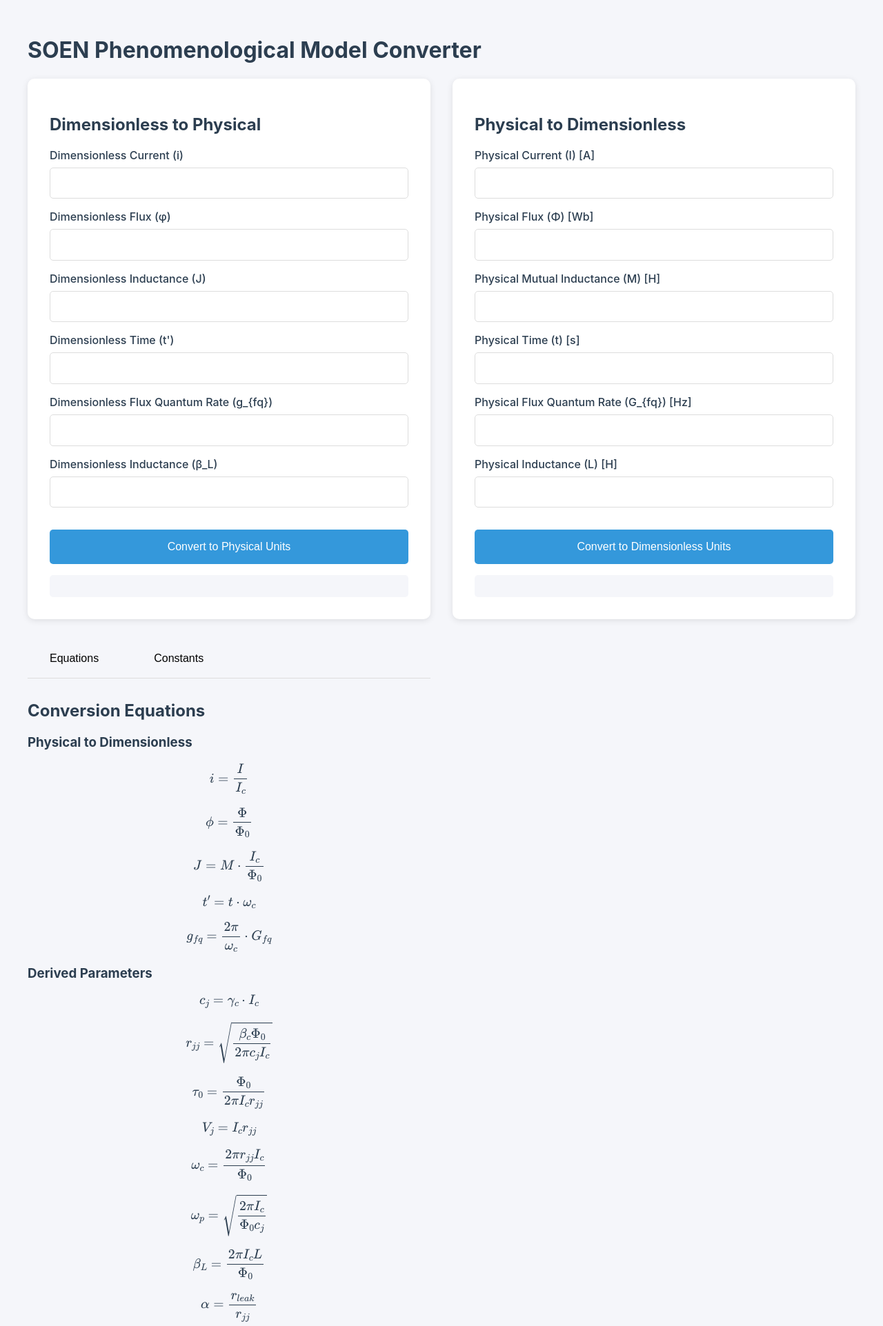
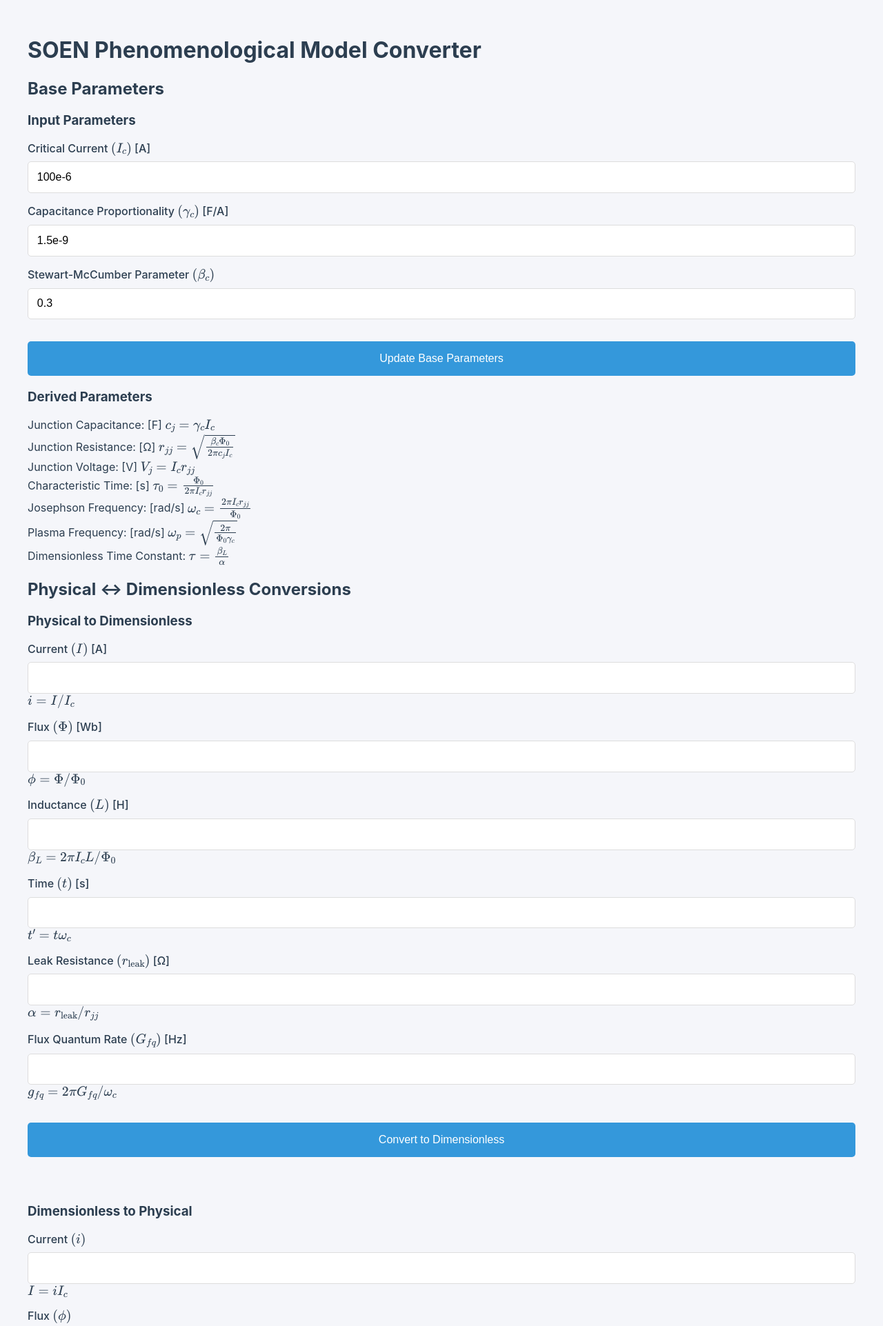
Before and after one commit to Matt-Cox1/soen_conversion_app, a Flask app: page / in a window 1280 px wide. Shown: the top 1923 px of the page at 69% size. Run offline with Flask 3, Linux system fonts and the light colour scheme.

Commit message:
Update index.html

```diff
--- a/templates/index.html
+++ b/templates/index.html
@@ -1,4 +1,4 @@
-<!-- FILEPATH: scr/soen/utils/physical_mappings/templates/index.html -->
+<!-- FILEPATH: src/soen/utils/physical_mappings/templates/index.html -->
 
 <!DOCTYPE html>
 <html lang="en">
@@ -20,181 +20,175 @@
         };
     </script>
 
-    <!-- Custom styles and scripts -->
+    <!-- Custom styles -->
     <link rel="stylesheet" href="{{ url_for('static', filename='css/styles.css') }}">
 </head>
 <body>
     <div class="container">
         <h1>SOEN Phenomenological Model Converter</h1>
-        <div class="converter-grid">
-            <!-- Dimensionless to Physical Section -->
-            <div class="converter-section">
-                <h2>Dimensionless to Physical</h2>
-                <div class="input-group">
-                    <label for="i">Dimensionless Current (i)</label>
-                    <input id="i" type="number" step="any">
-                </div>
-                <div class="input-group">
-                    <label for="phi">Dimensionless Flux (φ)</label>
-                    <input id="phi" type="number" step="any">
-                </div>
-                <div class="input-group">
-                    <label for="J">Dimensionless Inductance (J)</label>
-                    <input id="J" type="number" step="any">
-                </div>
-                <div class="input-group">
-                    <label for="t_prime">Dimensionless Time (t')</label>
-                    <input id="t_prime" type="number" step="any">
-                </div>
-                <div class="input-group">
-                    <label for="g_fq">Dimensionless Flux Quantum Rate (g_{fq})</label>
-                    <input id="g_fq" type="number" step="any">
-                </div>
-                <div class="input-group">
-                    <label for="beta_L">Dimensionless Inductance (β_L)</label>
-                    <input id="beta_L" type="number" step="any">
-                </div>
-                <button onclick="convertToPhysical()" class="convert-physical-btn">Convert to Physical Units</button>
-                <div id="physicalResult" class="result"></div>
-            </div>
 
-            <!-- Physical to Dimensionless Section -->
-            <div class="converter-section">
-                <h2>Physical to Dimensionless</h2>
-                <div class="input-group">
-                    <label for="I">Physical Current (I) [A]</label>
-                    <input id="I" type="number" step="any">
-                </div>
-                <div class="input-group">
-                    <label for="Phi">Physical Flux (Φ) [Wb]</label>
-                    <input id="Phi" type="number" step="any">
-                </div>
-                <div class="input-group">
-                    <label for="M">Physical Mutual Inductance (M) [H]</label>
-                    <input id="M" type="number" step="any">
-                </div>
-                <div class="input-group">
-                    <label for="t">Physical Time (t) [s]</label>
-                    <input id="t" type="number" step="any">
-                </div>
-                <div class="input-group">
-                    <label for="G_fq">Physical Flux Quantum Rate (G_{fq}) [Hz]</label>
-                    <input id="G_fq" type="number" step="any">
-                </div>
-                <div class="input-group">
-                    <label for="L">Physical Inductance (L) [H]</label>
-                    <input id="L" type="number" step="any">
-                </div>
-                <button onclick="convertToDimensionless()" class="convert-dimensionless-btn">Convert to Dimensionless Units</button>
-                <div id="dimensionlessResult" class="result"></div>
-            </div>
-
-            <!-- Constants and Equations Section -->
-            <div class="equations">
-                <div class="tab-container">
-                    <button class="tab-button active" onclick="switchTab('equations-tab')">Equations</button>
-                    <button class="tab-button" onclick="switchTab('constants-tab')">Constants</button>
-                </div>
-
-                <div id="equations-tab" class="tab-content active">
-                    <h2>Conversion Equations</h2>
-                    <div class="equations-content">
-                        <h3>Physical to Dimensionless</h3>
-                        <p>\[i = \frac{I}{I_c}\]</p>
-                        <p>\[\phi = \frac{\Phi}{\Phi_0}\]</p>
-                        <p>\[J = M \cdot \frac{I_c}{\Phi_0}\]</p>
-                        <p>\[t' = t \cdot \omega_c\]</p>
-                        <p>\[g_{fq} = \frac{2\pi}{\omega_c} \cdot G_{fq}\]</p>
-
-                        <h3>Derived Parameters</h3>
-                        <p>\[c_j = \gamma_c \cdot I_c\]</p>
-                        <p>\[r_{jj} = \sqrt{\frac{\beta_c \Phi_0}{2\pi c_j I_c}}\]</p>
-                        <p>\[\tau_0 = \frac{\Phi_0}{2\pi I_c r_{jj}}\]</p>
-                        <p>\[V_j = I_c r_{jj}\]</p>
-                        <p>\[\omega_c = \frac{2\pi r_{jj} I_c}{\Phi_0}\]</p>
-                        <p>\[\omega_p = \sqrt{\frac{2\pi I_c}{\Phi_0 c_j}}\]</p>
-                        <p>\[\beta_L = \frac{2\pi I_c L}{\Phi_0}\]</p>
-                        <p>\[\alpha = \frac{r_{leak}}{r_{jj}}\]</p>
-                        <p>\[\gamma = \frac{1}{\beta_L}\]</p>
-                        <p>\[\tau = \frac{\beta_L}{\alpha}\]</p>
-
-                        <h3>Fixed Constants</h3>
-                        <p>\[\Phi_0 = \frac{h}{2e} \approx 2.07 \times 10^{-15} \, \text{Wb}\]</p>
-                    </div>
-                </div>
-
-                <div id="constants-tab" class="tab-content">
-                    <h2>Physical Constants</h2>
-                    <div class="constants-grid">
+        <!-- Base Parameters Section -->
+        <section class="base-parameters">
+            <h2>Base Parameters</h2>
+            <div class="parameter-grid">
                 <!-- Input Parameters -->
                 <div class="input-parameters">
                     <h3>Input Parameters</h3>
                     <div class="input-group">
-                                <label for="I_c">Critical Current (I_c) [A]</label>
+                        <label for="I_c">Critical Current $(I_c)$ [A]</label>
                         <input id="I_c" type="number" step="any" value="100e-6">
                     </div>
                     <div class="input-group">
-                                <label for="r_leak">Leak Resistance (r_{leak}) [Ω]</label>
-                                <input id="r_leak" type="number" step="any" value="1.0">
-                            </div>
-
-                            <div class="input-group">
-                                <label for="gamma_c">Proportionality Constant (γ_c) [F/A]</label>
+                        <label for="gamma_c">Capacitance Proportionality $(\gamma_c)$ [F/A]</label>
                         <input id="gamma_c" type="number" step="any" value="1.5e-9">
                     </div>
                     <div class="input-group">
-                                <label for="beta_c">Stewart-McCumber Parameter (β_c)</label>
+                        <label for="beta_c">Stewart-McCumber Parameter $(\beta_c)$</label>
                         <input id="beta_c" type="number" step="any" value="0.3">
                     </div>
+                    <button onclick="updateBaseParameters()" class="primary-button">Update Base Parameters</button>
                 </div>
 
-                        <!-- Derived Constants -->
-                        <div class="derived-constants">
-                            <h3>Derived Constants</h3>
-                            <div class="constant-group">
-                                <h4>Junction Parameters</h4>
-                                <div class="constant-item">
-                                    <span>c_j = </span><span id="c_j"></span><span> F</span>
+                <!-- Derived Physical Parameters -->
+                <div class="derived-parameters">
+                    <h3>Derived Parameters</h3>
+                    <div class="parameter-group">
+                        <div class="parameter-item">
+                            <span>Junction Capacitance:</span>
+                            <span id="c_j"></span>
+                            <span>[F]</span>
+                            <span class="equation">$c_j = \gamma_c I_c$</span>
                         </div>
-                                <div class="constant-item">
-                                    <span>r_{jj} = </span><span id="r_jj"></span><span> Ω</span>
+                        <div class="parameter-item">
+                            <span>Junction Resistance:</span>
+                            <span id="r_jj"></span>
+                            <span>[Ω]</span>
+                            <span class="equation">$r_{jj} = \sqrt{\frac{\beta_c \Phi_0}{2\pi c_j I_c}}$</span>
                         </div>
-                                <div class="constant-item">
-                                    <span>V_j = </span><span id="V_j"></span><span> V</span>
+                        <div class="parameter-item">
+                            <span>Junction Voltage:</span>
+                            <span id="V_j"></span>
+                            <span>[V]</span>
+                            <span class="equation">$V_j = I_c r_{jj}$</span>
                         </div>
+                        <div class="parameter-item">
+                            <span>Characteristic Time:</span>
+                            <span id="tau_0"></span>
+                            <span>[s]</span>
+                            <span class="equation">$\tau_0 = \frac{\Phi_0}{2\pi I_c r_{jj}}$</span>
                         </div>
-
-                            <div class="constant-group">
-                                <h4>Time Scales</h4>
-                                <div class="constant-item">
-                                    <span>τ_0 = </span><span id="tau_0"></span><span> s</span>
+                        <div class="parameter-item">
+                            <span>Josephson Frequency:</span>
+                            <span id="omega_c"></span>
+                            <span>[rad/s]</span>
+                            <span class="equation">$\omega_c = \frac{2\pi I_c r_{jj}}{\Phi_0}$</span>
                         </div>
-                                <div class="constant-item">
-                                    <span>ω_c = </span><span id="omega_c"></span><span> rad/s</span>
+                        <div class="parameter-item">
+                            <span>Plasma Frequency:</span>
+                            <span id="omega_p"></span>
+                            <span>[rad/s]</span>
+                            <span class="equation">$\omega_p = \sqrt{\frac{2\pi}{\Phi_0 \gamma_c}}$</span>
                         </div>
-                                <div class="constant-item">
-                                    <span>ω_p = </span><span id="omega_p"></span><span> rad/s</span>
-                                </div>
-                            </div>
-
-                            <div class="constant-group">
-                                <h4>Dimensionless Parameters</h4>
-                                <div class="constant-item">
-                                    <span>α = </span><span id="alpha"></span>
-                                </div>
-                                <div class="constant-item">
-                                    <span>γ = </span><span id="gamma"></span>
-                                </div>
-                                <div class="constant-item">
-                                    <span>τ = </span><span id="tau"></span>
-                                </div>
-                            </div>
-                        </div>
-                        <button onclick="updateConstants()" class="update-constants-btn">Update Constants</button>
+                        <div class="parameter-item">
+                            <span>Dimensionless Time Constant:</span>
+                            <span id="tau"></span>
+                            <span class="equation">$\tau = \frac{\beta_L}{\alpha}$</span>
                         </div>
                     </div>
                 </div>
             </div>
+        </section>
+
+        <!-- Conversion Section -->
+        <section class="conversions">
+            <h2>Physical ↔ Dimensionless Conversions</h2>
+            <div class="conversion-grid">
+                <!-- Physical to Dimensionless -->
+                <div class="conversion-column">
+                    <h3>Physical to Dimensionless</h3>
+                    <div class="conversion-group">
+                        <div class="input-group">
+                            <label for="I">Current $(I)$ [A]</label>
+                            <input id="I" type="number" step="any">
+                            <span class="equation">$i = I/I_c$</span>
+                        </div>
+                        <div class="input-group">
+                            <label for="Phi">Flux $(\Phi)$ [Wb]</label>
+                            <input id="Phi" type="number" step="any">
+                            <span class="equation">$\phi = \Phi/\Phi_0$</span>
+                        </div>
+                        <div class="input-group">
+                            <label for="L">Inductance $(L)$ [H]</label>
+                            <input id="L" type="number" step="any">
+                            <span class="equation">$\beta_L = 2\pi I_c L/\Phi_0$</span>
+                        </div>
+                        <div class="input-group">
+                            <label for="t">Time $(t)$ [s]</label>
+                            <input id="t" type="number" step="any">
+                            <span class="equation">$t' = t\omega_c$</span>
+                        </div>
+                        <div class="input-group">
+                            <label for="r_leak">Leak Resistance $(r_{\text{leak}})$ [Ω]</label>
+                            <input id="r_leak" type="number" step="any">
+                            <span class="equation">$\alpha = r_{\text{leak}}/r_{jj}$</span>
+                        </div>
+                        <div class="input-group">
+                            <label for="G_fq">Flux Quantum Rate $(G_{fq})$ [Hz]</label>
+                            <input id="G_fq" type="number" step="any">
+                            <span class="equation">$g_{fq} = 2\pi G_{fq}/\omega_c$</span>
+                        </div>
+                        <button onclick="convertToDimensionless()" class="primary-button">Convert to Dimensionless</button>
+                        <div id="dimensionlessResult" class="result"></div>
+                    </div>
+                </div>
+
+                <!-- Dimensionless to Physical -->
+                <div class="conversion-column">
+                    <h3>Dimensionless to Physical</h3>
+                    <div class="conversion-group">
+                        <div class="input-group">
+                            <label for="i">Current $(i)$</label>
+                            <input id="i" type="number" step="any">
+                            <span class="equation">$I = iI_c$</span>
+                        </div>
+                        <div class="input-group">
+                            <label for="phi">Flux $(\phi)$</label>
+                            <input id="phi" type="number" step="any">
+                            <span class="equation">$\Phi = \phi\Phi_0$</span>
+                        </div>
+                        <div class="input-group">
+                            <label for="beta_L">Inductance $(\beta_L)$</label>
+                            <input id="beta_L" type="number" step="any">
+                            <span class="equation">$L = \beta_L\Phi_0/(2\pi I_c)$</span>
+                        </div>
+                        <div class="input-group">
+                            <label for="gamma">Inductance $(\gamma = 1/\beta_L)$</label>
+                            <input id="gamma" type="number" step="any">
+                            <span class="equation">$L = \Phi_0/(2\pi\gamma I_c)$</span>
+                        </div>
+                        <div class="input-group">
+                            <label for="t_prime">Time $(t')$</label>
+                            <input id="t_prime" type="number" step="any">
+                            <span class="equation">$t = t'/\omega_c$</span>
+                        </div>
+                        <div class="input-group">
+                            <label for="alpha">Resistance $(\alpha)$</label>
+                            <input id="alpha" type="number" step="any">
+                            <span class="equation">$r_{\text{leak}} = \alpha r_{jj}$</span>
+                        </div>
+                        <div class="input-group">
+                            <label for="g_fq">Flux Quantum Rate $(g_{fq})$</label>
+                            <input id="g_fq" type="number" step="any">
+                            <span class="equation">$G_{fq} = g_{fq}\omega_c/(2\pi)$</span>
+                        </div>
+                        <button onclick="convertToPhysical()" class="primary-button">Convert to Physical</button>
+                        <div id="physicalResult" class="result"></div>
+                    </div>
+                </div>
+            </div>
+        </section>
+
+
     </div>
 
     <!-- Custom JavaScript -->
```
Lines whose indentation alone changed are shown as unchanged.
